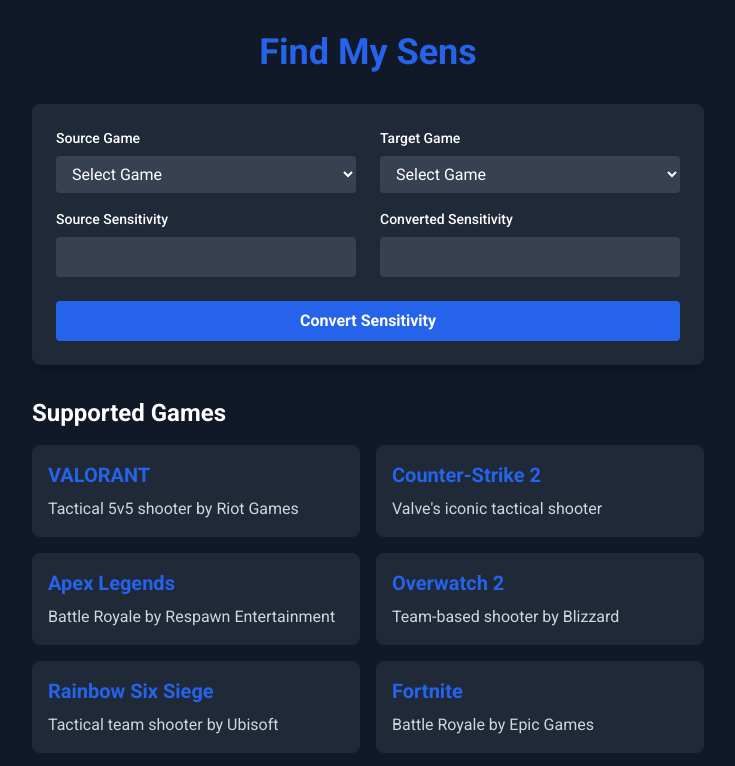
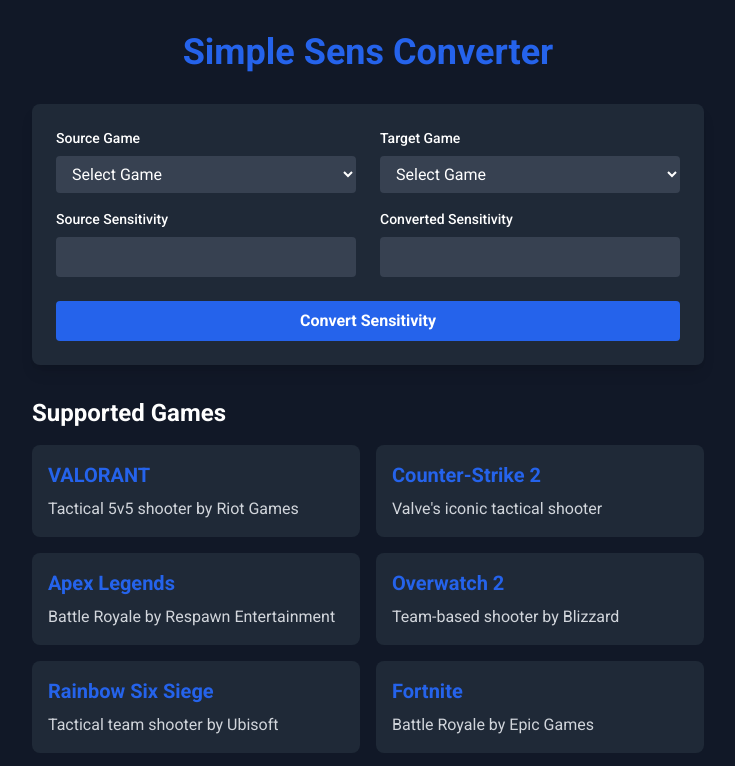
Before and after one commit to RevanYor/sensconverter, a website: page public/index.html in a window 1280 px wide. Shown: the top 766 px of the page, without its empty margins (272-1007 px from the left). Drawn offline with Linux system fonts and the light colour scheme.

Commit message:
Updated Project Name

```diff
--- a/public/index.html
+++ b/public/index.html
@@ -3,13 +3,13 @@
 <head>
     <meta charset="UTF-8">
     <meta name="viewport" content="width=device-width, initial-scale=1.0">
-    <title>Find My Sens</title>
+    <title>Simple Sens Converter</title>
     <link href="css/output.css" rel="stylesheet">
     <link href="https://fonts.googleapis.com/css2?family=Roboto:wght@400;500;700&display=swap" rel="stylesheet">
 </head>
 <body class="bg-gray-900 text-white min-h-screen font-['Roboto']">
     <div class="container mx-auto px-4 py-8">
-        <h1 class="text-4xl font-bold text-center mb-8 text-gaming-blue">Find My Sens</h1>
+        <h1 class="text-4xl font-bold text-center mb-8 text-gaming-blue">Simple Sens Converter</h1>
 
         <div class="max-w-2xl mx-auto bg-gray-800 rounded-lg p-6 shadow-lg">
             <div class="grid grid-cols-1 md:grid-cols-2 gap-6">
```
